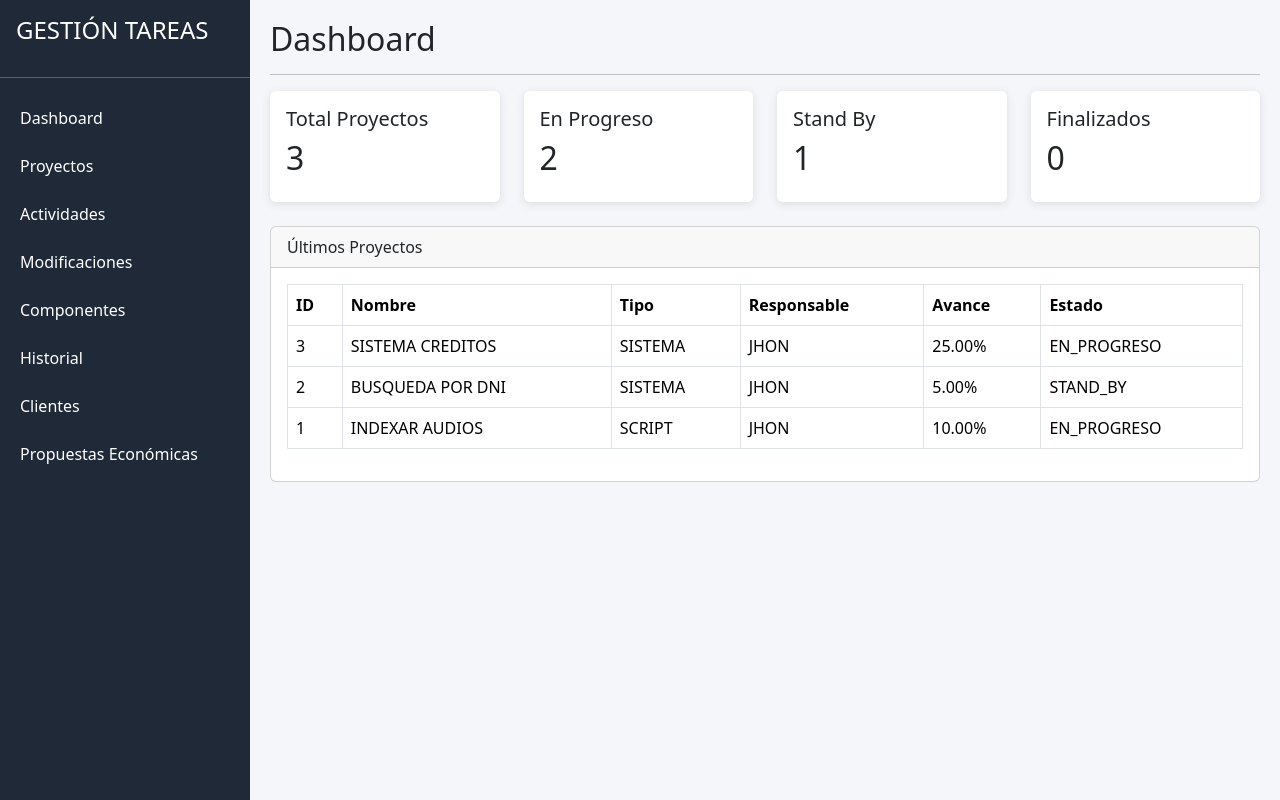
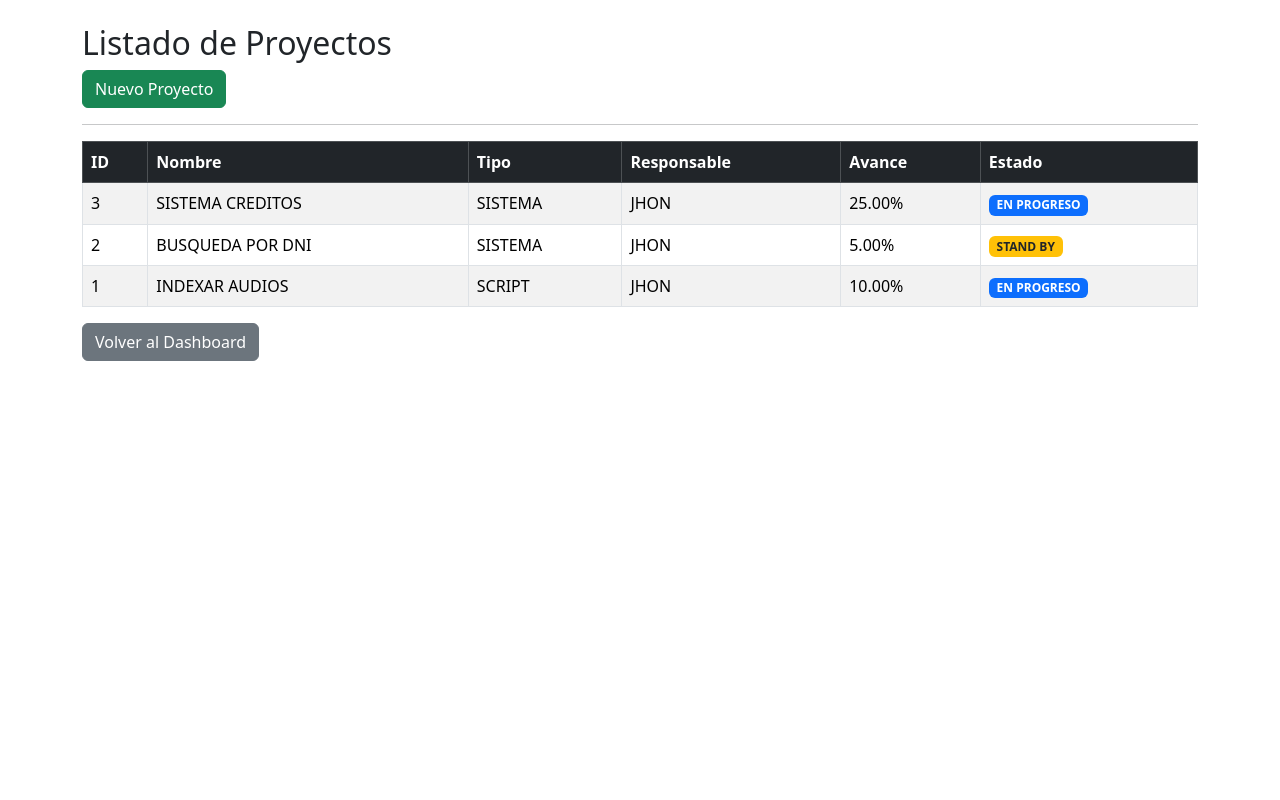
Before and after one commit to FIO10092004/Fio, a PHP site: page / in a window 1280 px wide. Run offline with PHP 8.4, Linux system fonts and the light colour scheme; data comes from the database, SQL or seed files in the repository.

Commit message:
firstFixed2

```diff
--- a/controllers/ProyectoController.php
+++ b/controllers/ProyectoController.php
@@ -16,7 +16,6 @@ class ProyectoController
     {
         $proyectos =
         $this->modelo->listar();
-        $dd = $this->modelo->listar();
 
         require
         'views/proyectos/index.php';
@@ -33,7 +32,9 @@ class ProyectoController
         $this->modelo->guardar($_POST);
 
         header(
-            "Location:index.php"
+            "Location: router.php"
         );
+
+        exit;
     }
 }
--- a/index.php
+++ b/index.php
@@ -4,44 +4,13 @@ error_reporting(E_ALL);
 ini_set('display_errors', 1);
 
 require_once 'config/conexion.php';
-$totalProyectos = $conexion
-->query("SELECT COUNT(*) FROM proyectos")
-->fetchColumn();
-
-$enProgreso = $conexion
-->query("
-SELECT COUNT(*)
-FROM proyectos
-WHERE estado='EN_PROGRESO'
-")
-->fetchColumn();
-
-$standBy = $conexion
-->query("
-SELECT COUNT(*)
-FROM proyectos
-WHERE estado='STAND_BY'
-")
-->fetchColumn();
-
-$finalizados = $conexion
-->query("
-SELECT COUNT(*)
-FROM proyectos
-WHERE estado='FINALIZADO'
-")
-->fetchColumn();
-
 $proyectos = $conexion
 ->query("
 SELECT *
 FROM proyectos
 ORDER BY id DESC
 ")
-->fetchAll(PDO::FETCH_ASSOC);
-
 ?>
-
 <!DOCTYPE html>
 <html lang="es">
 
@@ -52,271 +21,43 @@ ORDER BY id DESC
 <meta name="viewport"
 content="width=device-width, initial-scale=1.0">
 
-<title>
-Sistema de Gestión de Tareas
-</title>
+<title>Proyectos</title>
 
 <link
 href="https://cdn.jsdelivr.net/npm/bootstrap@5.3.3/dist/css/bootstrap.min.css"
 rel="stylesheet">
 
-<style>
-
-body{
-    background:#f4f6f9;
-}
-
-.sidebar{
-
-    width:250px;
-    height:100vh;
-
-    position:fixed;
-
-    background:#1f2937;
-
-    color:white;
-}
-
-.sidebar a{
-
-    color:white;
-
-    text-decoration:none;
-
-    display:block;
-
-    padding:12px 20px;
-}
-
-.sidebar a:hover{
-
-    background:#374151;
-}
-
-.content{
-
-    margin-left:250px;
-
-    padding:20px;
-}
-
-.card-dashboard{
-
-    border:none;
-
-    box-shadow:
-    0 2px 10px rgba(0,0,0,.1);
-}
-
-</style>
-
 </head>
 
 <body>
 
-<!-- SIDEBAR -->
+<div class="container mt-4">
 
-<div class="sidebar">
+    <h2>
+        Listado de Proyectos
+    </h2>
 
-    <h4 class="p-3">
+    <a
+    href="router.php?accion=crear"
+    class="btn btn-success">
 
-        GESTIÓN TAREAS
+        Nuevo Proyecto
 
-    </h4>
+    </a>
 
     <hr>
 
-    <a href="index.php">
+    <table class="table table-bordered table-striped">
 
-        Dashboard
-
-    </a>
-
-    <a href="routes.php">
-        Proyectos
-
-    </a>
-
-    <a href="actividades/index.php">
-
-        Actividades
-
-    </a>
-
-    <a href="modificaciones/index.php">
-
-        Modificaciones
-
-    </a>
-
-    <a href="componentes/index.php">
-
-        Componentes
-
-    </a>
-
-    <a href="historial/index.php">
-
-        Historial
-
-    </a>
-
-    <a href="clientes/index.php">
-
-        Clientes
-
-    </a>
-
-    <a href="propuestas/index.php">
-
-        Propuestas Económicas
-
-    </a>
-
-</div>
-
-<!-- CONTENIDO -->
-
-<div class="content">
-
-    <h2>
-
-        Dashboard
-
-    </h2>
-
-    <hr>
-
-    <div class="row">
-
-        <div class="col-md-3">
-
-            <div class="card card-dashboard">
-
-                <div class="card-body">
-
-                    <h5>
-
-                        Total Proyectos
-
-                    </h5>
-
-                    <h2>
-
-                        <?= $totalProyectos ?>
-
-                    </h2>
-
-                </div>
-
-            </div>
-
-        </div>
-
-        <div class="col-md-3">
-
-            <div class="card card-dashboard">
-
-                <div class="card-body">
-
-                    <h5>
-
-                        En Progreso
-
-                    </h5>
-
-                    <h2>
-
-                        <?= $enProgreso ?>
-
-                    </h2>
-
-                </div>
-
-            </div>
-
-        </div>
-
-        <div class="col-md-3">
-
-            <div class="card card-dashboard">
-
-                <div class="card-body">
-
-                    <h5>
-
-                        Stand By
-
-                    </h5>
-
-                    <h2>
-
-                        <?= $standBy ?>
-
-                    </h2>
-
-                </div>
-
-            </div>
-
-        </div>
-
-        <div class="col-md-3">
-
-            <div class="card card-dashboard">
-
-                <div class="card-body">
-
-                    <h5>
-
-                        Finalizados
-
-                    </h5>
-
-                    <h2>
-
-                        <?= $finalizados ?>
-
-                    </h2>
-
-                </div>
-
-            </div>
-
-        </div>
-
-    </div>
-
-    <br>
-
-    <div class="card">
-
-        <div class="card-header">
-
-            Últimos Proyectos
-
-        </div>
-
-        <div class="card-body">
-
-            <table
-            class="table table-bordered">
-
-                <thead>
+        <thead class="table-dark">
 
             <tr>
 
                 <th>ID</th>
-
                 <th>Nombre</th>
-
                 <th>Tipo</th>
-
                 <th>Responsable</th>
-
                 <th>Avance</th>
-
                 <th>Estado</th>
 
             </tr>
@@ -350,7 +91,22 @@ body{
                 </td>
 
                 <td>
-                        <?= $p['estado'] ?>
+
+                    <?php
+                    if($p['estado']=='EN_PROGRESO')
+                    {
+                        echo '<span class="badge bg-primary">EN PROGRESO</span>';
+                    }
+                    elseif($p['estado']=='FINALIZADO')
+                    {
+                        echo '<span class="badge bg-success">FINALIZADO</span>';
+                    }
+                    else
+                    {
+                        echo '<span class="badge bg-warning text-dark">STAND BY</span>';
+                    }
+                    ?>
+
                 </td>
 
             </tr>
@@ -361,9 +117,13 @@ body{
 
     </table>
 
-        </div>
+    <a
+    href="index.php"
+    class="btn btn-secondary">
 
-    </div>
+        Volver al Dashboard
+
+    </a>
 
 </div>
 
--- a/routes.php
+++ b/router.php
@@ -1,10 +1,8 @@
 <?php
 
-require_once
-'config/conexion.php';
+require_once 'config/conexion.php';
 
-require_once
-'controllers/ProyectoController.php';
+require_once 'controllers/ProyectoController.php';
 
 $controller =
 new ProyectoController($conexion);
```
Also changed, not shown: docker-compose.yml (+20 -0 lines), views/proyectos/crear.php (+49 -129 lines), views/proyectos/index.php (+5 -11 lines). Lines whose indentation alone changed are shown as unchanged.
